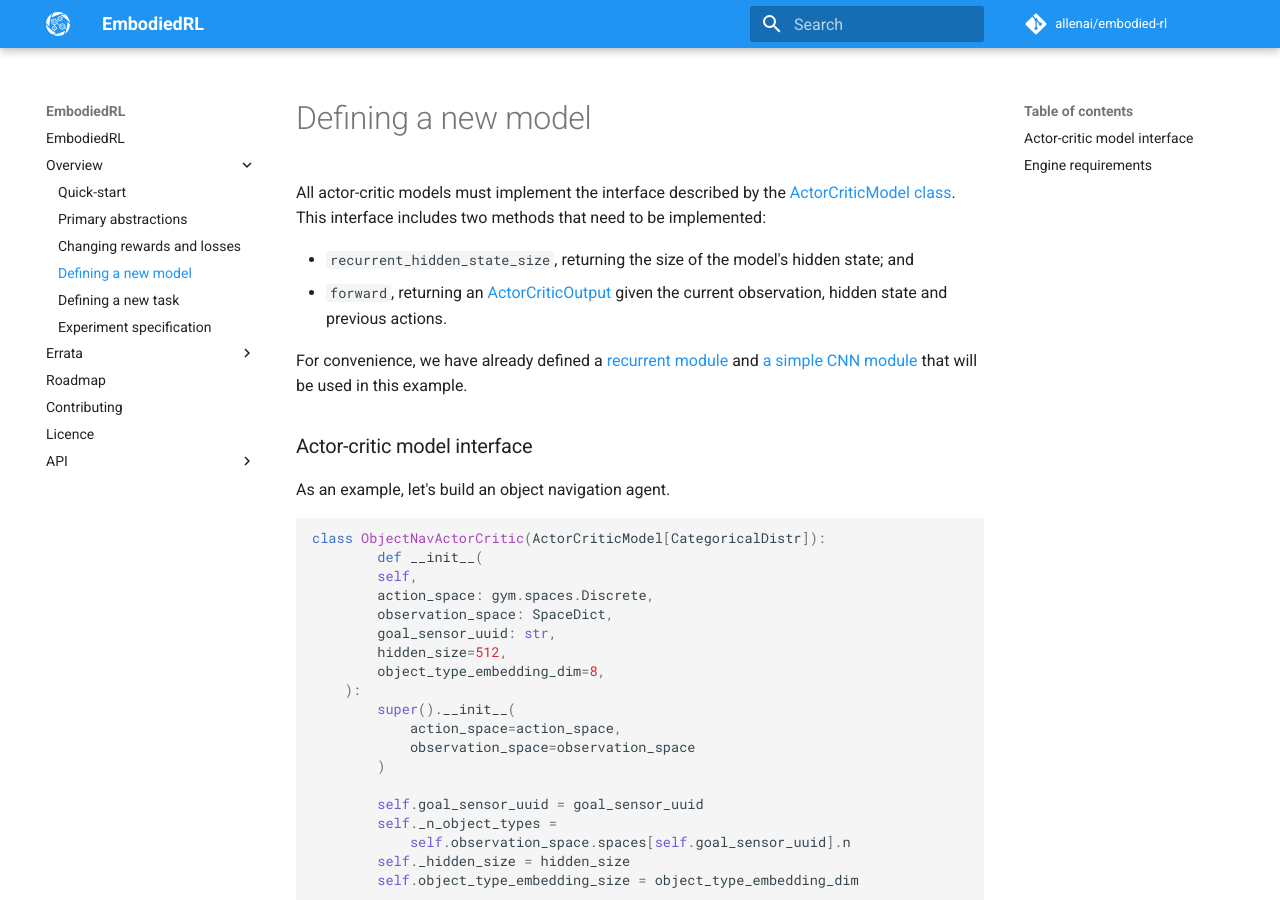
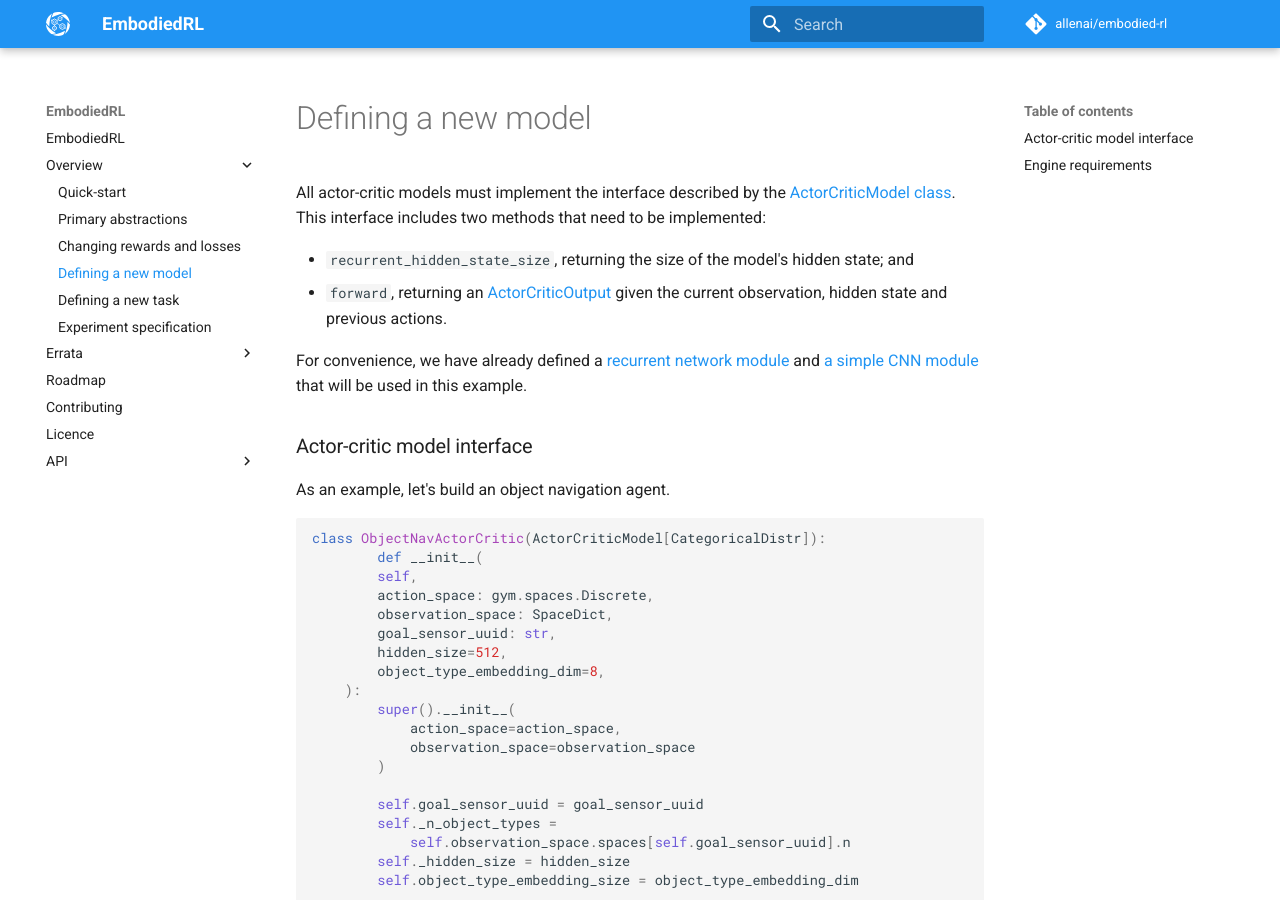
Before and after one commit to allenai/allenact, an MkDocs documentation site: the page built from docs/overview/defining-a-new-model.md, in a window 1280 px wide and 900 px high. Built offline with MkDocs 1.6.1 and Material for MkDocs 9.7.7, drawn with Linux system fonts in a browser that asks for light colours; comment, search, counter and statistics services are not loaded.

Commit message:
More typos in docs

```diff
--- a/docs/overview/defining-a-new-model.md
+++ b/docs/overview/defining-a-new-model.md
@@ -8,8 +8,8 @@
 * `forward`, returning an [ActorCriticOutput](/api/rl_base/common#actorcriticoutput) given the current observation,
 hidden state and previous actions.
 
-For convenience, we have already defined a [recurrent module](/api/models/basic_models#RNNStateEncoder) and
-[a simple CNN module](/api/basic_models#SimpleCNN) that will be used in this example.
+For convenience, we have already defined a [recurrent network module](/api/models/basic_models#rnnstateencoder) and
+[a simple CNN module](/api/basic_models#simplecnn) that will be used in this example.
 
 ### Actor-critic model interface
 
```
Also changed, not shown: README.md (+1 -1 lines), docs/overview/quick-start.md (+1 -1 lines).
